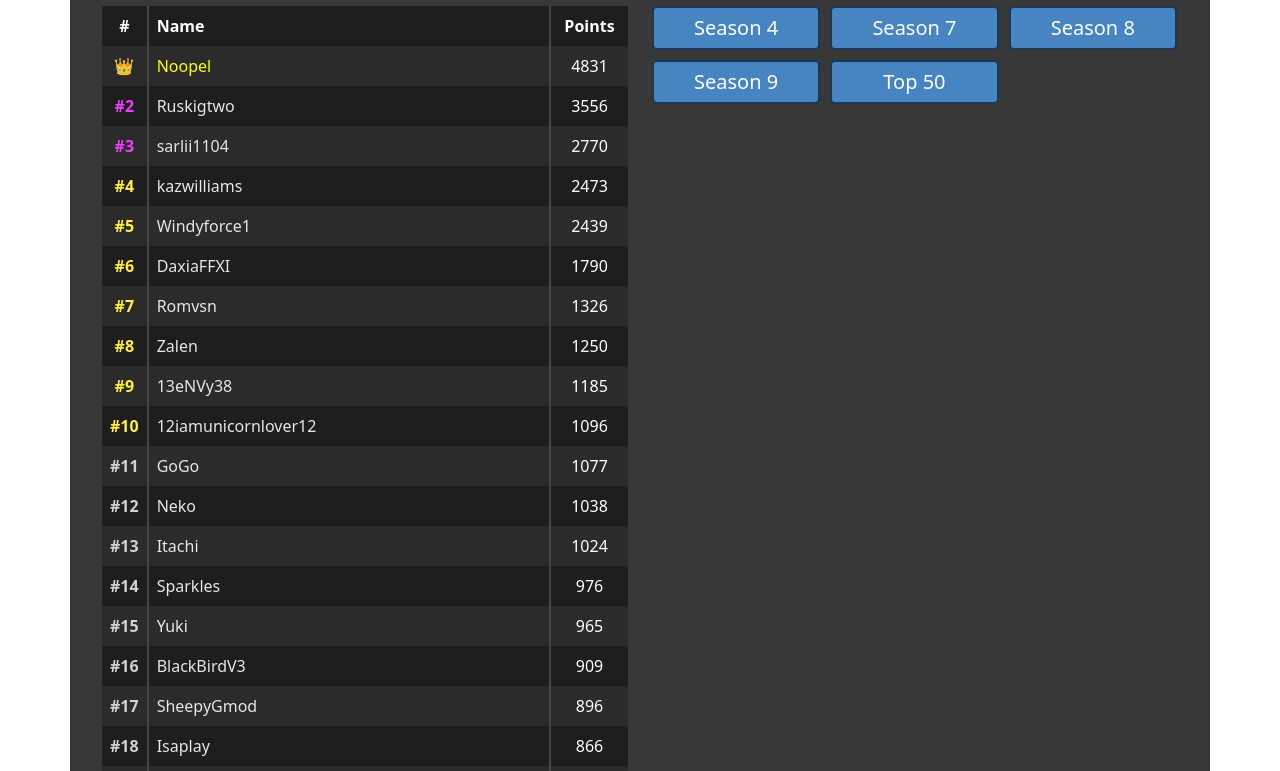
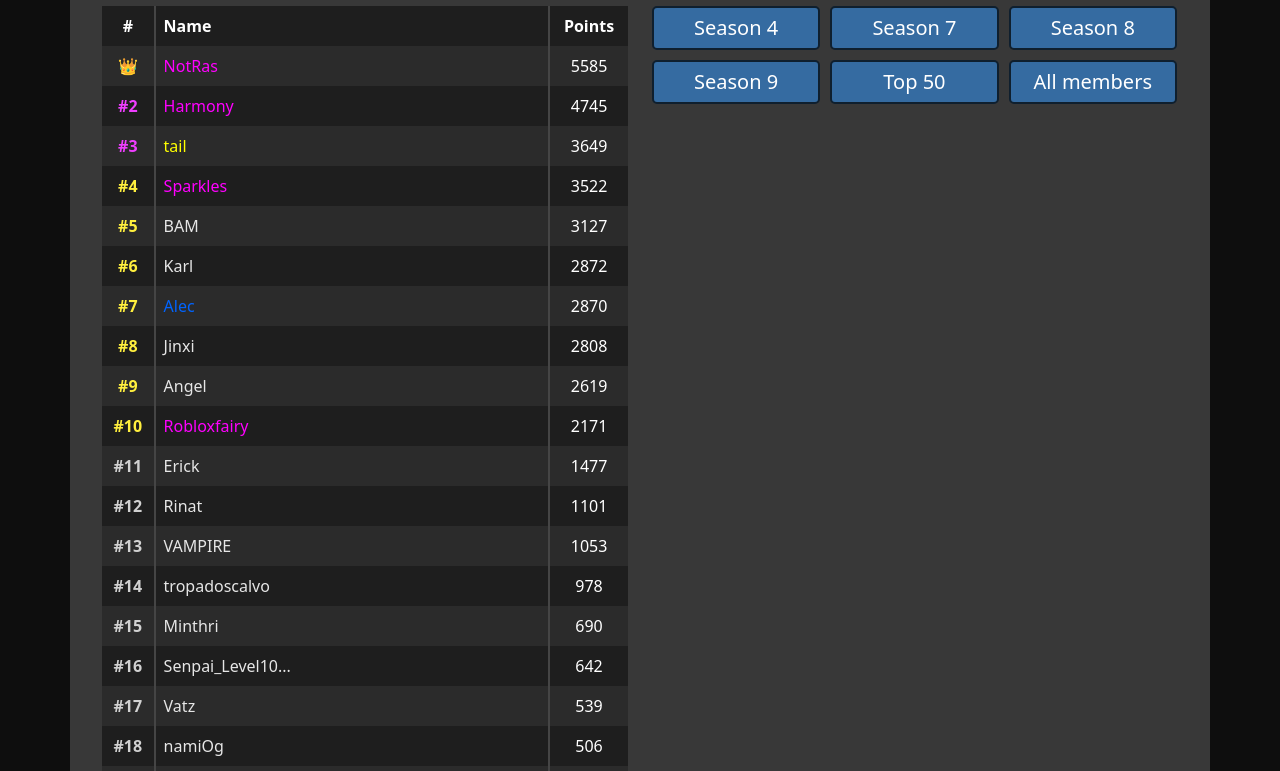
Before and after one commit to Noopel/Venti-Guild-Project, a website built with Vite: page index.html in a window 1280 px wide. Shown: the part 126-897 px from the top of the page. Built offline with nearby package versions, Linux system fonts and the light colour scheme.

Commit message:
Adjustments

```diff
--- a/assets/json/ventiGuildSeasonData.json
+++ b/assets/json/ventiGuildSeasonData.json
@@ -149,7 +149,7 @@
     { "name": "AlmanxyZ", "points": 32, "role": 0 },
     { "name": "salamanz", "points": 2, "role": 2 },
     { "name": "Isaplay", "points": 0, "role": 1 },
-    { "name": "BlackbirdV3", "points": 0, "role": 1 }
+    { "name": "BlackBirdV3", "points": 0, "role": 1 }
   ],
 
   "season9": [
--- a/src/classes/Leaderboard.ts
+++ b/src/classes/Leaderboard.ts
@@ -2,14 +2,15 @@ import gsap from "gsap";
 import createElement from "../functions/createElement";
 
 class Leaderboard {
-  currentSeason: string = "season4";
+  currentSeason: string = "season9";
   playerElements: HTMLElement[] = [];
   seasonData: SeasonalData;
   totalMemberList: { [key: string]: SeasonalPlayerData } = {};
   top50List: SeasonalPlayerData[] = [];
+  allMemberList: SeasonalPlayerData[] = [];
   static RoleColors = [
     "rgba(230, 230, 230, 1)",
-    "rgba(0, 0, 255, 1)",
+    "rgba(0, 100, 255, 1)",
     "rgba(255, 0, 255, 1)",
     "rgba(255, 255, 0, 1)",
   ];
@@ -19,6 +20,7 @@ class Leaderboard {
     let seasonListElem = document.querySelector("#seasonList");
     let playerListElem = document.querySelector("#playerList");
 
+    /* #region Create all player data elements */
     for (let index = 0; index < 50; index++) {
       let elem = createElement(
         {
@@ -31,14 +33,15 @@ class Leaderboard {
               class: ["playerRank"],
               innerText: index == 0 ? "👑" : `#${index + 1}`,
             },
-            { type: "td", class: ["playerName"] },
-            { type: "td", class: ["playerPoints"] },
+            { type: "td", class: ["playerName"], children: [{ type: "p" }] },
+            { type: "td", class: ["playerPoints"], children: [{ type: "p" }] },
           ],
         },
         playerListElem
       ) as HTMLElement;
       this.playerElements.push(elem);
     }
+    /* #endregion */
 
     let entries = Object.entries(guildData);
     let entriesLenght = entries.length;
@@ -72,6 +75,36 @@ class Leaderboard {
       currentIndex++;
     }
 
+    let totalMembers = Object.keys(this.totalMemberList).length;
+    let totalPlayerElements = this.playerElements.length;
+
+    if (totalMembers > this.playerElements.length) {
+      for (let index = totalPlayerElements; index < totalMembers; index++) {
+        let elem = createElement(
+          {
+            type: "tr",
+            id: `playerRow_${index}`,
+            class: ["playerRow"],
+            children: [
+              {
+                type: "td",
+                class: ["playerRank"],
+                innerText: index == 0 ? "👑" : `#${index + 1}`,
+              },
+              { type: "td", class: ["playerName"], children: [{ type: "p" }] },
+              {
+                type: "td",
+                class: ["playerPoints"],
+                children: [{ type: "p" }],
+              },
+            ],
+          },
+          playerListElem
+        ) as HTMLElement;
+        this.playerElements.push(elem);
+      }
+    }
+
     let seasonBtn = createElement(
       {
         type: "button",
@@ -83,11 +116,25 @@ class Leaderboard {
     ) as HTMLButtonElement;
     seasonBtn.addEventListener("click", () => this.changeSeason("Top 50"));
 
+    let allSeasonBtn = createElement(
+      {
+        type: "button",
+        id: "seasonAll",
+        class: ["seasonBtn"],
+        innerText: "All members",
+      },
+      seasonListElem
+    ) as HTMLButtonElement;
+    allSeasonBtn.addEventListener("click", () =>
+      this.changeSeason("All members")
+    );
+
     for (const [key, value] of Object.entries(this.totalMemberList)) {
-      this.top50List.push(value);
-      this.top50List.sort((a, b) => b.points - a.points);
+      this.allMemberList.push(value);
+      this.allMemberList.sort((a, b) => b.points - a.points);
     }
-    console.log(this.top50List);
+
+    this.top50List = this.allMemberList.slice(0, 50);
 
     this.updateLeaderboard();
   }
@@ -98,21 +145,21 @@ class Leaderboard {
     }
 
     let seasonCaption = document.querySelector("#seasonCaption");
-    if (seasonCaption && this.currentSeason != "Top 50") {
+    if (seasonCaption && this.currentSeason != "Top 50" && this.currentSeason != "All members") {
       seasonCaption.innerHTML =
         "Currently showing for " +
         "Season " +
         this.currentSeason.charAt(this.currentSeason.length - 1);
     } else if (seasonCaption) {
-      seasonCaption.innerHTML = "Currently showing for Top 50";
+      seasonCaption.innerHTML = `Currently showing for ${this.currentSeason}`;
     }
 
     this.playerElements.forEach((element, index) => {
       let playerNameElem = document.querySelector(
-        "#" + element.id + " > .playerName"
+        "#" + element.id + " > .playerName > p"
       ) as HTMLElement;
       let playerPointsElem = document.querySelector(
-        "#" + element.id + " > .playerPoints"
+        "#" + element.id + " > .playerPoints > p"
       ) as HTMLElement;
 
       if (!playerNameElem) {
@@ -125,27 +172,33 @@ class Leaderboard {
       let playerData =
         this.currentSeason === "Top 50"
           ? this.top50List[index]
+          : this.currentSeason === "All members"
+          ? this.allMemberList[index]
           : this.seasonData[this.currentSeason][index];
 
       if (playerData) {
+        element.style.display = "table-row";
         playerNameElem.innerHTML = playerData.name;
         gsap.fromTo(
           playerPointsElem,
-          { color: "rgba(255,255,255,0)" },
-          { color: "rgba(255,255,255,1)" }
+          { color: "rgba(255,255,255,0)", x: 5 },
+          { color: "rgba(255,255,255,1)", x: 0 }
         );
         playerPointsElem.innerHTML = String(playerData.points);
+
+        let memberColor =
+          Leaderboard.RoleColors[playerData.role] || Leaderboard.RoleColors[0];
         gsap.fromTo(
           playerNameElem,
-          { color: "rgba(0,0,0,0)" },
+          { color: memberColor.slice(memberColor.length - 3) + "0)", x: 5 },
           {
             duration: 0.25,
-            color:
-              Leaderboard.RoleColors[playerData.role] ||
-              Leaderboard.RoleColors[0],
+            x: 0,
+            color: memberColor,
           }
         );
       } else {
+        element.style.display = "none";
         playerNameElem.innerHTML = "";
         playerPointsElem.innerHTML = "";
         playerNameElem.style.color = Leaderboard.RoleColors[0];
--- a/src/style.scss
+++ b/src/style.scss
@@ -9,13 +9,13 @@ $bordervalues: 1px rgb(12, 12, 12) solid;
 $basicdark: rgb(43, 43, 43);
 
 body {
-  background-color: white;
+  background-color: rgb(14, 14, 14);
   margin: 0;
 }
 
 header {
   min-height: 50px;
-  background-color: $gold-metallic;
+  background-color: rgb(45, 92, 45);
 }
 
 main {
@@ -33,6 +33,10 @@ footer {
 
   caption {
     color: white;
+  }
+
+  p {
+    margin: 0;
   }
 
   tr {
@@ -97,11 +101,11 @@ footer {
 
 .playerRank {
   text-align: center;
-  width: 5%;
+  width: 10%;
 }
 
 .playerName {
-  width: 80%;
+  width: 75%;
 }
 
 .playerPoints {
@@ -121,13 +125,23 @@ footer {
 
 .seasonBtn {
   padding: 5px;
-  background-color: $steel-blue;
-  border: 2px darken($steel-blue, 30%) solid;
+  background-color: darken($steel-blue, 10%);
+  border: 2px darken($steel-blue, 40%) solid;
   border-radius: 5px;
 
   width: 32%;
   min-width: 100px;
   font-size: 20px;
 
+  box-shadow: 0px 0px 0px 0px black;
+
   color: white;
+
+  &:hover {
+    background-color: darken($steel-blue, 20%);
+  }
+
+  &:active {
+    background-color: darken($steel-blue, 30%);
+  }
 }
```
Also changed, not shown: assets/json/wireframe.json (deleted, +0 -16 lines).
